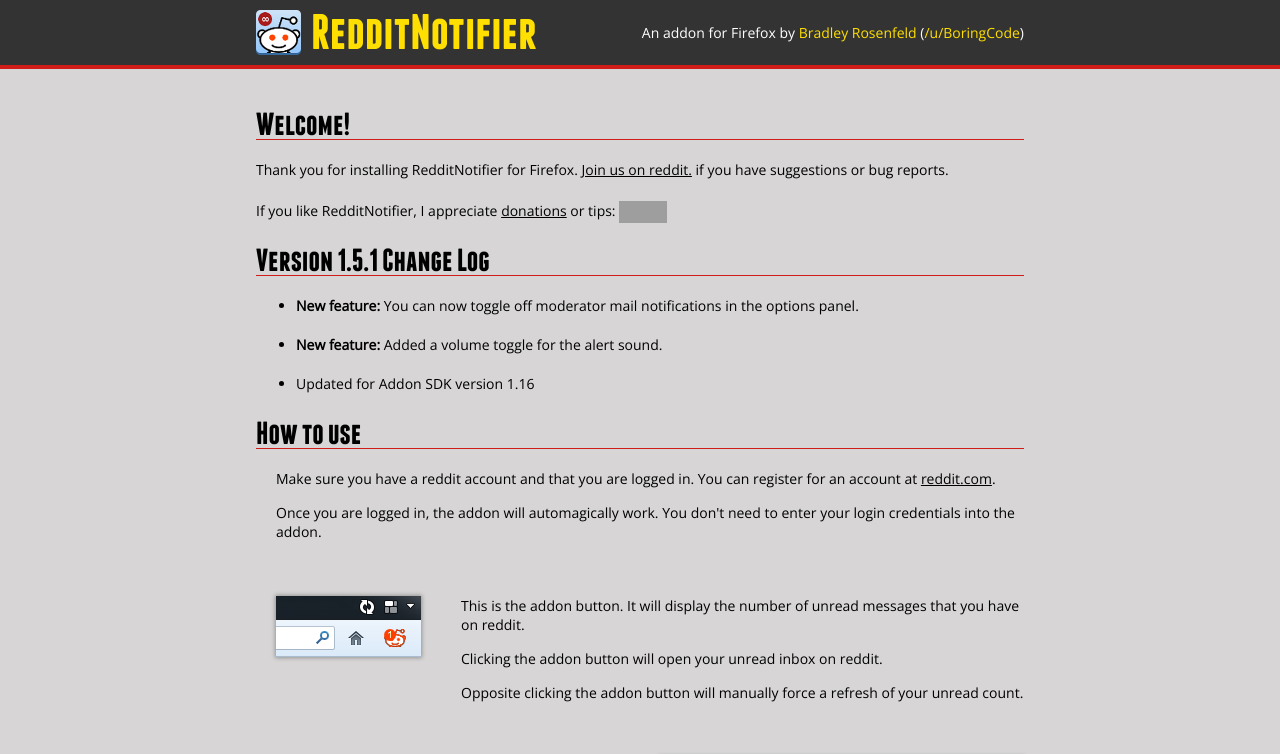
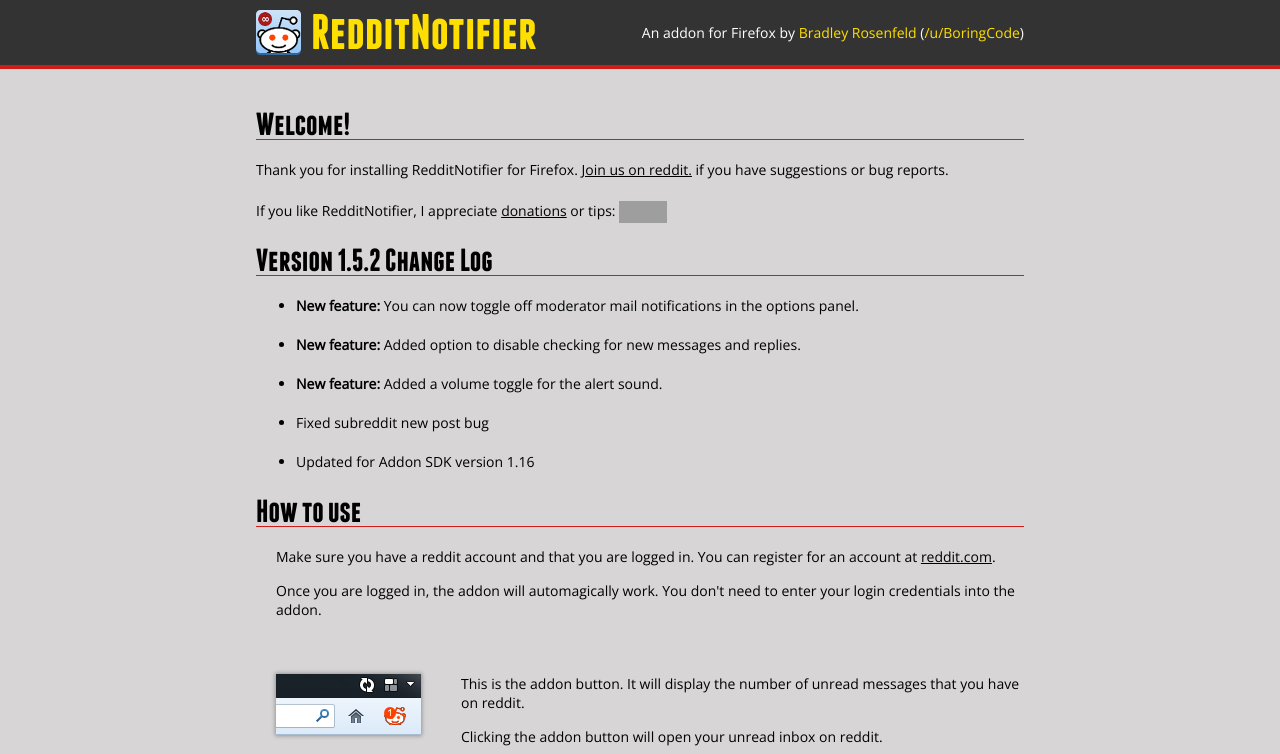
Before and after one commit to BoringCode/RedditNotifier, a plain HTML site: page index.html in a window 1280 px wide. Shown: the top 754 px of the page. Drawn offline with nearby package versions, Linux system fonts and the light colour scheme; grey boxes are pictures that could not be loaded.

Commit message:
New version of the change log

```diff
--- a/index.html
+++ b/index.html
@@ -30,11 +30,13 @@
 		</section>
 		<section>
 			<header>
-				<h2>Version 1.5.1 Change Log</h2>
+				<h2>Version 1.5.2 Change Log</h2>
 			</header>
 			<ul class="list">
 				<li><strong>New feature:</strong> You can now toggle off moderator mail notifications in the options panel.</li>
+				<li><strong>New feature:</strong> Added option to disable checking for new messages and replies.</li>
 				<li><strong>New feature:</strong> Added a volume toggle for the alert sound.</li>
+				<li>Fixed subreddit new post bug</li>
 				<li>Updated for Addon SDK version 1.16</li>
 			</ul>
 		</section>
```
